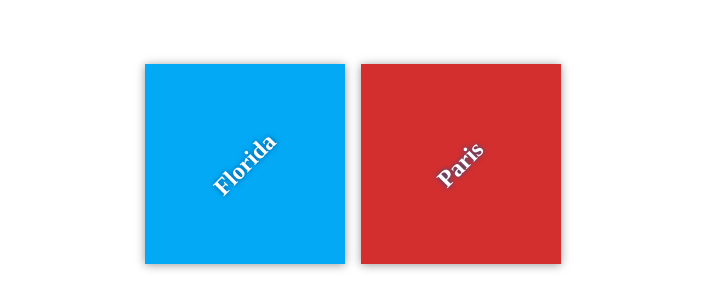
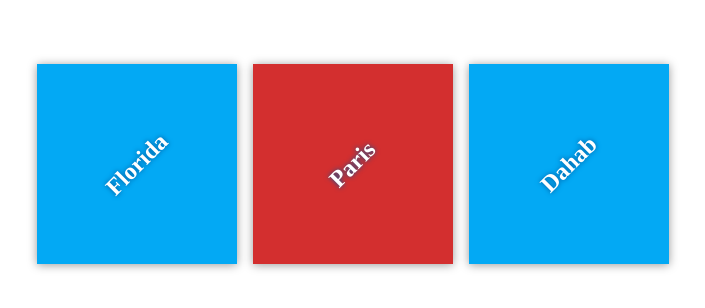
Before and after one commit to MamdouhAlShamy/my-travel-plans, a plain HTML site: page index.html in a window 1280 px wide. Shown: the part 236-544 px from the top of the page, without its empty margins (287-992 px from the left). Drawn offline with Linux system fonts and the light colour scheme; files that its build step writes are made by us from their sources.

Commit message:
added new destination

```diff
--- a/index.html
+++ b/index.html
@@ -17,6 +17,10 @@
             <div class="destination" id="paris">
                 <h2>Paris</h2>
             </div>
+
+            <div class="destination" id="dahab">
+                <h2>Dahab</h2>
+            </div>
         </div>
     </div>
 
```
